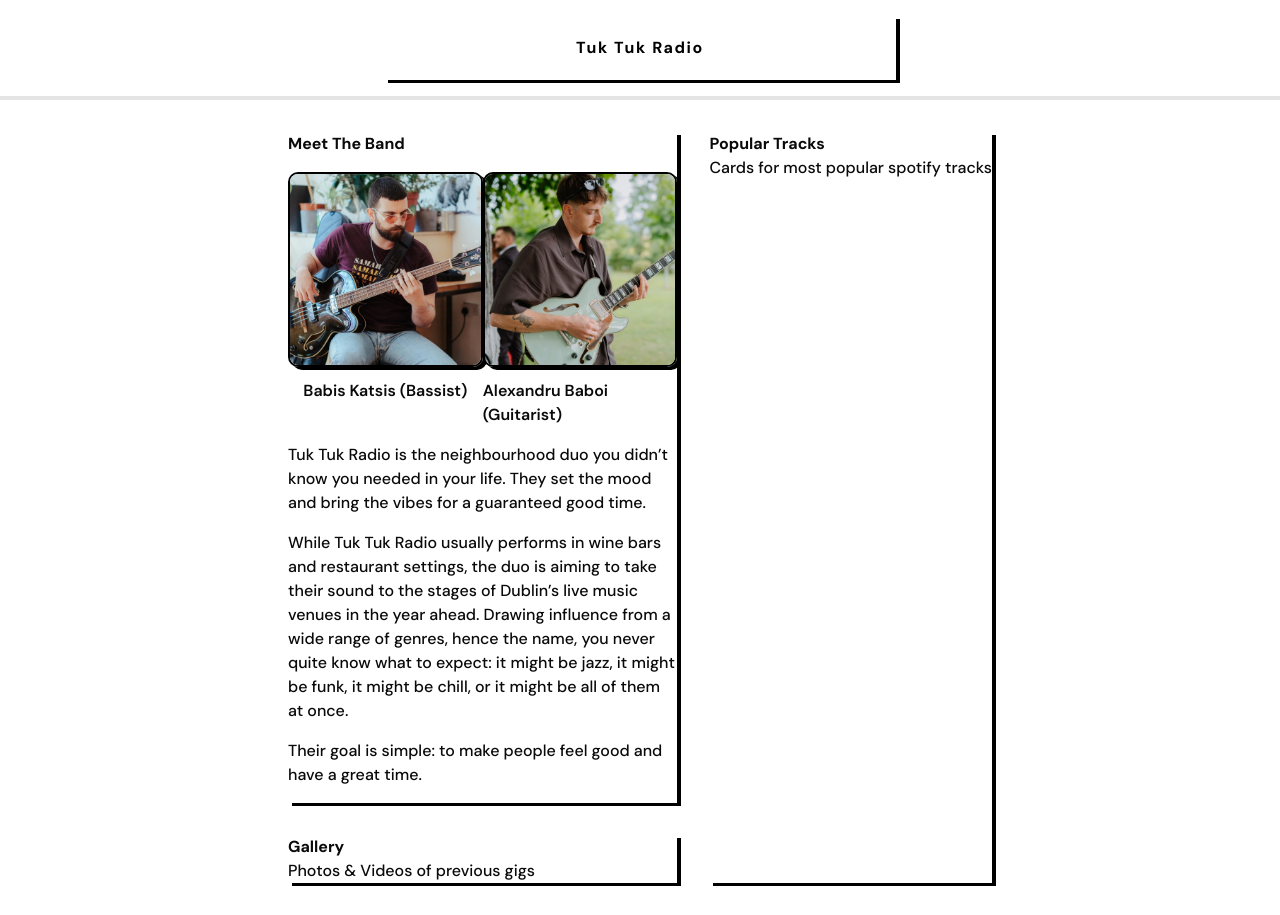
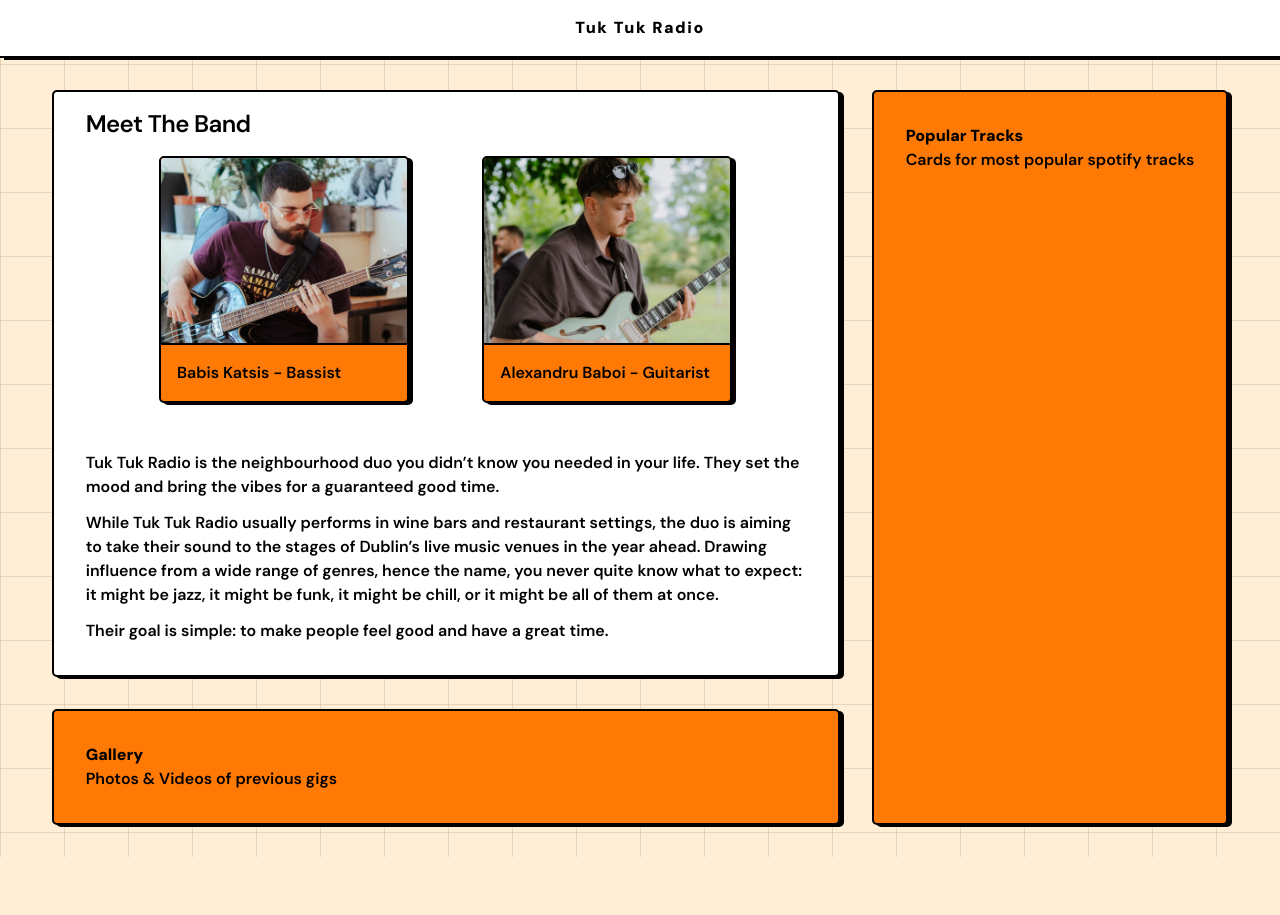
Before and after one commit to MossDog/Tuk-Tuk-Radio, a Next.js app: page / in a window 1280 px wide. After the commit the page ends 857 px from the top, so only its background shows below. Built offline with nearby package versions, Linux system fonts and the light colour scheme.

Commit message:
Implemented: Neobrutalism Overhaul

```diff
--- a/app/globals.css
+++ b/app/globals.css
@@ -4,83 +4,38 @@
 @custom-variant dark (&:is(.dark *));
 
 :root {
+  --background: oklch(95.38% 0.0357 72.89);
   --secondary-background: oklch(100% 0 0);
+  --foreground: oklch(0% 0 0);
   --main-foreground: oklch(0% 0 0);
   --main: oklch(72.27% 0.1894 50.19);
-  --border: oklch(0.922 0 0);
-  --ring: oklch(0.708 0 0);
+  --border: oklch(0% 0 0);
+  --ring: oklch(0% 0 0);
   --overlay: oklch(0% 0 0 / 0.8);
-  --shadow: 4px 4px 0px 0px var(--border);
-  --chart-1: oklch(0.646 0.222 41.116);
-  --chart-2: oklch(0.6 0.118 184.704);
-  --chart-3: oklch(0.398 0.07 227.392);
-  --chart-4: oklch(0.828 0.189 84.429);
-  --chart-5: oklch(0.769 0.188 70.08);
+  --shadow: 4px 2px 0px 0px var(--border);
+  --chart-1: #ff7a05;
+  --chart-2: #0099ff;
+  --chart-3: #ffbf00;
+  --chart-4: #00d696;
+  --chart-5: #7a83ff;
   --chart-active-dot: #000;
-  --radius: 0.625rem;
-  --background: oklch(1 0 0);
-  --foreground: oklch(0.145 0 0);
-  --card: oklch(1 0 0);
-  --card-foreground: oklch(0.145 0 0);
-  --popover: oklch(1 0 0);
-  --popover-foreground: oklch(0.145 0 0);
-  --primary: oklch(0.205 0 0);
-  --primary-foreground: oklch(0.985 0 0);
-  --secondary: oklch(0.97 0 0);
-  --secondary-foreground: oklch(0.205 0 0);
-  --muted: oklch(0.97 0 0);
-  --muted-foreground: oklch(0.556 0 0);
-  --accent: oklch(0.97 0 0);
-  --accent-foreground: oklch(0.205 0 0);
-  --destructive: oklch(0.577 0.245 27.325);
-  --input: oklch(0.922 0 0);
-  --sidebar: oklch(0.985 0 0);
-  --sidebar-foreground: oklch(0.145 0 0);
-  --sidebar-primary: oklch(0.205 0 0);
-  --sidebar-primary-foreground: oklch(0.985 0 0);
-  --sidebar-accent: oklch(0.97 0 0);
-  --sidebar-accent-foreground: oklch(0.205 0 0);
-  --sidebar-border: oklch(0.922 0 0);
-  --sidebar-ring: oklch(0.708 0 0);
 }
 
 .dark {
-  --background: oklch(0.145 0 0);
+  --background: oklch(26.86% 0.0327 60.06);
   --secondary-background: oklch(23.93% 0 0);
-  --foreground: oklch(0.985 0 0);
+  --foreground: oklch(92.49% 0 0);
   --main-foreground: oklch(0% 0 0);
   --main: oklch(67.56% 0.1796 49.61);
-  --border: oklch(1 0 0 / 10%);
-  --ring: oklch(0.556 0 0);
-  --shadow: 4px 4px 0px 0px var(--border);
-  --chart-1: oklch(0.488 0.243 264.376);
-  --chart-2: oklch(0.696 0.17 162.48);
-  --chart-3: oklch(0.769 0.188 70.08);
-  --chart-4: oklch(0.627 0.265 303.9);
-  --chart-5: oklch(0.645 0.246 16.439);
+  --border: oklch(0% 0 0);
+  --ring: oklch(100% 0 0);
+  --shadow: 4px 2px 0px 0px var(--border);
+  --chart-1: #eb6d00;
+  --chart-2: #008ae5;
+  --chart-3: #e5ac00;
+  --chart-4: #00bd84;
+  --chart-5: #7a83ff;
   --chart-active-dot: #fff;
-  --card: oklch(0.205 0 0);
-  --card-foreground: oklch(0.985 0 0);
-  --popover: oklch(0.205 0 0);
-  --popover-foreground: oklch(0.985 0 0);
-  --primary: oklch(0.922 0 0);
-  --primary-foreground: oklch(0.205 0 0);
-  --secondary: oklch(0.269 0 0);
-  --secondary-foreground: oklch(0.985 0 0);
-  --muted: oklch(0.269 0 0);
-  --muted-foreground: oklch(0.708 0 0);
-  --accent: oklch(0.269 0 0);
-  --accent-foreground: oklch(0.985 0 0);
-  --destructive: oklch(0.704 0.191 22.216);
-  --input: oklch(1 0 0 / 15%);
-  --sidebar: oklch(0.205 0 0);
-  --sidebar-foreground: oklch(0.985 0 0);
-  --sidebar-primary: oklch(0.488 0.243 264.376);
-  --sidebar-primary-foreground: oklch(0.985 0 0);
-  --sidebar-accent: oklch(0.269 0 0);
-  --sidebar-accent-foreground: oklch(0.985 0 0);
-  --sidebar-border: oklch(1 0 0 / 10%);
-  --sidebar-ring: oklch(0.556 0 0);
 }
 
 @theme inline {
@@ -99,42 +54,13 @@
   --color-chart-5: var(--chart-5);
 
   --spacing-boxShadowX: 4px;
-  --spacing-boxShadowY: 4px;
+  --spacing-boxShadowY: 2px;
   --spacing-reverseBoxShadowX: -4px;
-  --spacing-reverseBoxShadowY: -4px;
-  --radius-base: 10px;
+  --spacing-reverseBoxShadowY: -2px;
+  --radius-base: 5px;
   --shadow-shadow: var(--shadow);
-  --font-weight-base: 500;
-  --font-weight-heading: 700;
-  --color-sidebar-ring: var(--sidebar-ring);
-  --color-sidebar-border: var(--sidebar-border);
-  --color-sidebar-accent-foreground: var(--sidebar-accent-foreground);
-  --color-sidebar-accent: var(--sidebar-accent);
-  --color-sidebar-primary-foreground: var(--sidebar-primary-foreground);
-  --color-sidebar-primary: var(--sidebar-primary);
-  --color-sidebar-foreground: var(--sidebar-foreground);
-  --color-sidebar: var(--sidebar);
-  --color-input: var(--input);
-  --color-destructive: var(--destructive);
-  --color-accent-foreground: var(--accent-foreground);
-  --color-accent: var(--accent);
-  --color-muted-foreground: var(--muted-foreground);
-  --color-muted: var(--muted);
-  --color-secondary-foreground: var(--secondary-foreground);
-  --color-secondary: var(--secondary);
-  --color-primary-foreground: var(--primary-foreground);
-  --color-primary: var(--primary);
-  --color-popover-foreground: var(--popover-foreground);
-  --color-popover: var(--popover);
-  --color-card-foreground: var(--card-foreground);
-  --color-card: var(--card);
-  --radius-sm: calc(var(--radius) - 4px);
-  --radius-md: calc(var(--radius) - 2px);
-  --radius-lg: var(--radius);
-  --radius-xl: calc(var(--radius) + 4px);
-  --radius-2xl: calc(var(--radius) + 8px);
-  --radius-3xl: calc(var(--radius) + 12px);
-  --radius-4xl: calc(var(--radius) + 16px);
+  --font-weight-base: 600;
+  --font-weight-heading: 900;
 }
 
 @layer base {
@@ -152,11 +78,18 @@
   }
 }
 
-@layer base {
-  * {
-    @apply border-border outline-ring/50;
-  }
-  body {
-    @apply bg-background text-foreground;
+@layer utilities {
+  .bg-grid {
+    background-image: linear-gradient(
+        to right,
+        color-mix(in oklch, var(--color-border) 10%, transparent) 1px,
+        transparent 1px
+      ),
+      linear-gradient(
+        to bottom,
+        color-mix(in oklch, var(--color-border) 10%, transparent) 1px,
+        transparent 1px
+      );
+    background-size: 64px 64px;
   }
 }
--- a/app/layout.tsx
+++ b/app/layout.tsx
@@ -2,6 +2,7 @@ import type { Metadata } from "next";
 import { DM_Sans } from "next/font/google";
 import "./globals.css";
 import TopBar from "@/components/TopBar";
+import { cn } from "@/lib/utils";
 
 const dm_sans = DM_Sans({
   subsets: ["latin"],
@@ -19,13 +20,13 @@ export default function RootLayout({
   children: React.ReactNode;
 }>) {
   return (
-    <html lang="en" className={dm_sans.variable}>
-      <body className="min-h-screen background">
+    <html lang="en" className={cn(dm_sans.variable, "light")}>
+      <body className="min-h-screen bg-grid">
         {/* Top bar */}
         <TopBar />
 
         {/* Main content area */}
-        <main className="relative min-h-[calc(100vh-4rem)] px-[20vw]">
+        <main className="relative min-h-[calc(100vh-4rem)]">
           {children}
         </main>
       </body>
--- a/app/page.tsx
+++ b/app/page.tsx
@@ -1,62 +1,45 @@
-import Image from "next/image";
+import ImageCard from "@/components/ui/image-card";
 
 export default function Home() {
   return (
     <div className="h-full p-8">
 
       {/* Horizontal container */}
-      <div className="flex gap-8">
+      <div className="flex gap-8 justify-center">
 
         {/* Vertical container */}
-        <div className="flex flex-col gap-8 flex-1">
+        <div className="flex flex-col gap-8">
 
           {/* Meet The Band Panel */}
-          <div className="shadow-[4px_3px_0_#000]">
-            <div className="space-y-4 max-w-none">
-              <h2 className="mx-auto">Meet The Band</h2>
+          <div className="flex flex-col space-y-4 px-8 bg-secondary-background rounded-base shadow-shadow border-border border-2">
+              <h2 className="my-4 scroll-m-20 text-2xl font-semibold tracking-tight">Meet The Band</h2>
 
               {/* Headshots */}
-              <div className="flex justify-evenly">
+              <div className="flex flex-col mx-auto gap-y-4 md:flex-row md:mx-0 justify-evenly">
+                  <ImageCard className="bg-main"
+                    caption="Babis Katsis - Bassist"
+                    imageUrl="/images/babis_headshot.jpg">
+                  </ImageCard>
 
-                <div className="flex flex-col gap-y-3 items-center">
-                  <Image
-                    src="/images/babis_headshot.jpg"
-                    alt="Band photo"
-                    className="rounded-lg border-2 border-black shadow-[4px_3px_0_#000]"
-                    width={300}
-                    height={300}
-                  />
-                  <h5 className="font-semibold">Babis Katsis (Bassist)</h5>
-                </div>
-
-                <div className="flex flex-col gap-y-3 items-center">
-                  <Image
-                    src="/images/alexandru_headshot.jpg"
-                    alt="Band photo"
-                    className="rounded-lg border-2 border-black shadow-[4px_3px_0_#000]"
-                    width={300}
-                    height={300}
-                  />
-                  <h5 className="font-semibold">Alexandru Baboi (Guitarist)</h5>
-                </div>
-
+                  <ImageCard className="bg-main"
+                    caption="Alexandru Baboi - Guitarist"
+                    imageUrl="/images/alexandru_headshot.jpg">
+                  </ImageCard>
               </div>
 
               {/* Bio */}
-              <div className="mx-auto my-4 max-w-180 space-y-4">
+              <div className="mx-auto my-8 max-w-180 space-y-3">
                 <p>Tuk Tuk Radio is the neighbourhood duo you didn’t know you needed in your life. They set the mood and bring the vibes for a guaranteed good time.</p>
                 <p>While Tuk Tuk Radio usually performs in wine bars and restaurant settings, the duo is aiming to take their sound to the stages of Dublin’s live music venues in the year ahead. Drawing influence from a wide range of genres, hence the name, you never quite know what to expect: it might be jazz, it might be funk, it might be chill, or it might be all of them at once.</p>
                 <p>Their goal is simple: to make people feel good and have a great time.</p>
               </div>
 
-
-            </div>
           </div>
 
           {/* Gallery Panel */}
-          <div className="card shadow-[4px_3px_0_#000]">
-            <div className="card-body">
-              <h2 className="card-title">Gallery</h2>
+          <div className="p-8 bg-main rounded-base shadow-shadow border-border border-2">
+            <div className="">
+              <h2 className="">Gallery</h2>
               <p>Photos & Videos of previous gigs</p>
             </div>
           </div>
@@ -64,9 +47,9 @@ export default function Home() {
         </div>
 
         {/* Tracks Panel */}
-        <div className="flex card shadow-[4px_3px_0_#000]">
-          <div className="card-body">
-            <h2 className="card-title">Popular Tracks</h2>
+        <div className="bg-main p-8 rounded-base shadow-shadow border-border border-2">
+          <div className="">
+            <h2 className="">Popular Tracks</h2>
             <p>Cards for most popular spotify tracks</p>
           </div>
         </div>
--- a/components/TopBar.tsx
+++ b/components/TopBar.tsx
@@ -1,11 +1,24 @@
 export default function TopBar() {
   return (
-    <header className="sticky top-0 z-50 w-full bg-white py-4 border-b-4">
-      <div className="h-16 w-2/5 mx-auto flex items-center justify-center shadow-[4px_3px_0_#000]">
+    <header className="sticky top-0 z-50 py-4 bg-secondary-background shadow-shadow border-b-2">
+      <div className="flex items-center justify-center">
 
         <h1 className="tracking-widest text-black [text-shadow:-1px_-1px_0_#FFF]">
         Tuk Tuk Radio
         </h1>
+        {/* USED FOR SEEING COLOR PALETTE EASILY DURING TESTING
+        <div className="flex">
+          <div className="bg-main mr-3">main</div>
+          <div className="bg-background mr-3">background</div>
+          <div className="bg-secondary-background mr-3">secondary-background</div>
+          <div className="bg-foreground text-white mr-3">foreground</div>
+          <div className="bg-main-foreground text-white mr-3">main-foreground</div>
+          <div className="bg-border text-white mr-3">border</div>
+          <div className="bg-overlay text-white mr-3">overlay</div>
+          <div className="bg-ring text-white">ring</div>
+        </div>
+        */}
+
 
       </div>
 
--- a/components/ui/image-card.tsx
+++ b/components/ui/image-card.tsx
@@ -1,4 +1,5 @@
 import { cn } from "@/lib/utils"
+import Image from "next/image"
 
 type Props = {
   imageUrl: string
@@ -14,7 +15,17 @@ export default function ImageCard({ imageUrl, caption, className }: Props) {
         className,
       )}
     >
-      <img className="w-full aspect-4/3" src={imageUrl} alt="image" />
+      {/* REPLACED WITH NEXT/IMAGE, LEAVING HERE FOR REFERENCE IF SOMETHING BREAKS */}
+      {/* <img className="w-full aspect-4/3 object-cover object-top" src={imageUrl} alt="image" />*/}
+      <div className="relative w-full aspect-4/3">
+        <Image
+          src={imageUrl}
+          alt={caption}
+          fill
+          className="object-cover object-top"
+          sizes="250px"
+        />
+      </div>
       <figcaption className="border-t-2 text-main-foreground border-border p-4">
         {caption}
       </figcaption>
```
